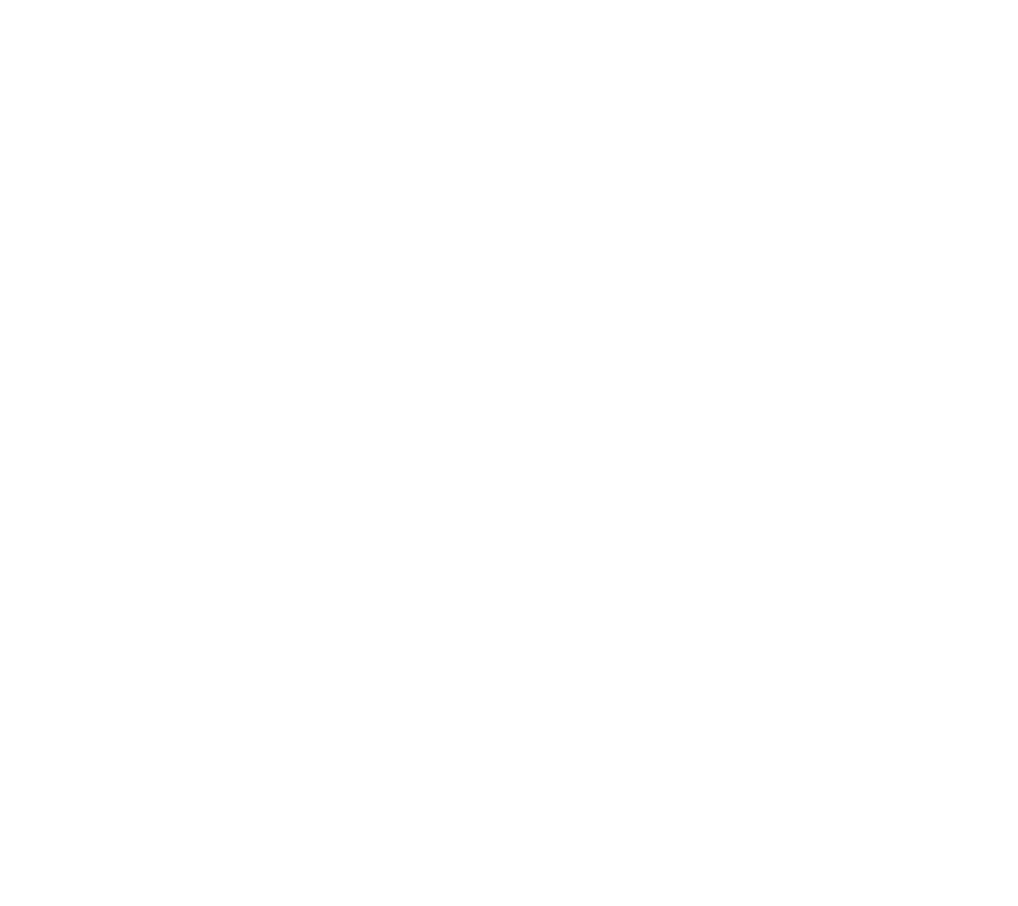
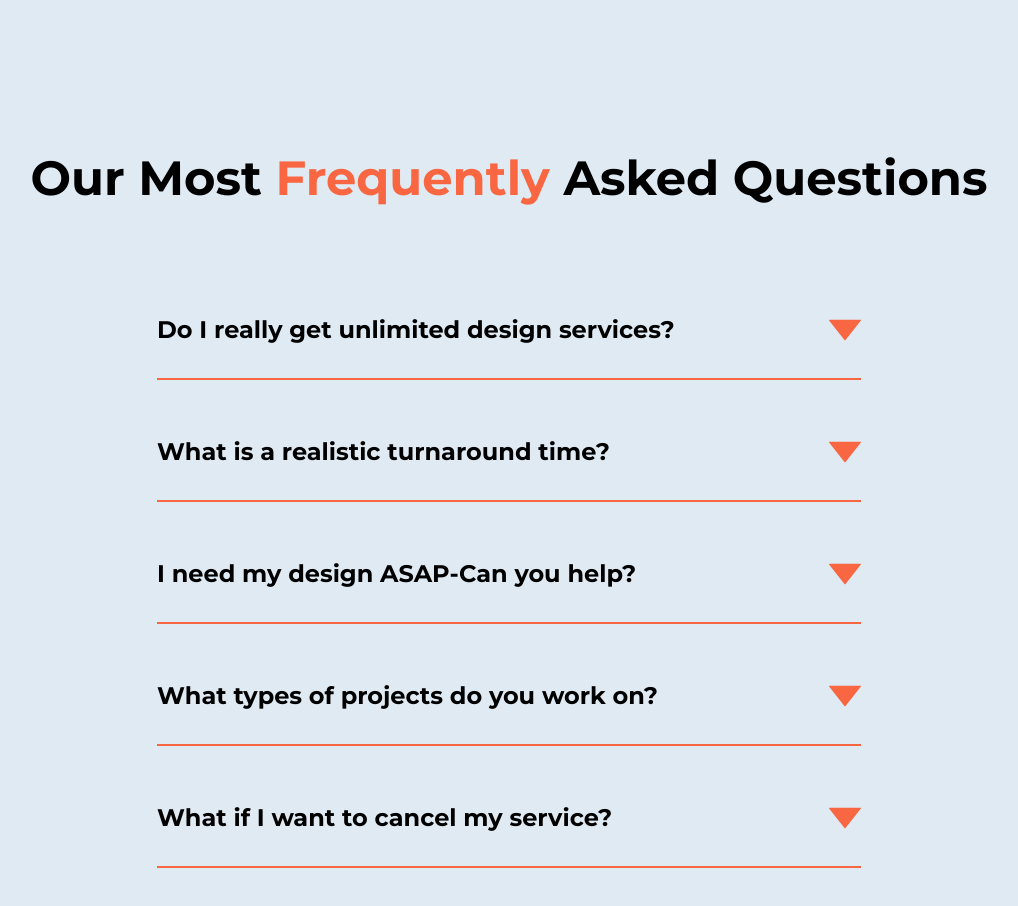
Before and after one commit to medagui1/saas, a React (Vite) app: page / in a window 1280 px wide. Shown: the part 11000-11906 px from the top of the page, without its empty margins (131-1149 px from the left). Before the commit the page ends 10994 px from the top, so only its background shows below. Built offline with nearby package versions, Linux system fonts and the light colour scheme.

Commit message:
adding the FAQ section

```diff
--- a/src/App.jsx
+++ b/src/App.jsx
@@ -9,6 +9,7 @@
 import BusinessInsights from './sections/BusinessInsights'
 import Plans from './sections/Plans'
 import DecisionMaking from './sections/DecisionMaking'
+import FAQs from './sections/FAQs'
 
 function App() {
   const [count, setCount] = useState(0)
@@ -22,6 +23,7 @@
       <BusinessInsights />
       <Plans />
       <DecisionMaking />
+      <FAQs />
     </main>
   )
 }
--- a/src/components/Decision.jsx
+++ b/src/components/Decision.jsx
@@ -7,7 +7,7 @@
         isLeft
           ? "rounded-r-[40px] rounded-tl-[40px] max-sm:rounded-r-[20px] max-sm:rounded-tl-[20px]"
           : "rounded-l-[40px] rounded-tr-[40px] max-sm:rounded-l-[20px] max-sm:rounded-tr-[20px]"
-      } bg-black text-white pr-16 pl-8 py-8 max-sm:pr-8 max-sm:pl-4 max-sm:py-4 max-w-[500px] hover:bg-secondary transition `}
+      } bg-[#292526] text-white pr-16 pl-8 py-8 max-sm:pr-8 max-sm:pl-4 max-sm:py-4 max-w-[500px] hover:bg-secondary transition `}
     >
       <p className="font-bold text-start text-xl max-sm:text-sm"> {decision} </p>
     </div>
--- /dev/null
+++ b/src/components/FAQ.jsx
@@ -0,0 +1,25 @@
+import React, { useState } from "react";
+
+const FAQ = ({ question, answer }) => {
+  const [isShown, setIsShown] = useState(false);
+  return (
+    <div className="text-start border-b-2 border-secondary py-4 mb-6">
+      <div className=" py-4 w-full  flex justify-between items-center">
+        <p className="font-bold text-2xl "> {question} </p>
+        <img
+          src="icons/arrow_down.svg"
+          alt=""
+          className={`w-8 h-8 transition-transform transform ${
+            isShown ? "rotate-180" : ""
+          }`}
+          onClick={() => setIsShown(!isShown)}
+        />
+      </div>
+      <div className={`${!isShown && "hidden"}`}>
+        <p className="text-xl"> {answer} </p>
+      </div>
+    </div>
+  );
+};
+
+export default FAQ;
--- a/src/constants/index.js
+++ b/src/constants/index.js
@@ -118,7 +118,9 @@
       "Connect on slack",
       "One 30 minutes meeting a week",
     ],
-    design_team: ["1 designer working with 4-5 other customers at the same time"],
+    design_team: [
+      "1 designer working with 4-5 other customers at the same time",
+    ],
   },
   {
     name: "Pro",
@@ -141,7 +143,8 @@
   },
   {
     name: "Turbo",
-    description: "Great for products that require more design horsepower and tight timelines",
+    description:
+      "Great for products that require more design horsepower and tight timelines",
     price: {
       monthly: "$5200",
       quarterly: "$14040",
@@ -152,7 +155,7 @@
       "User testing",
       "Figma Prototypes",
       "Flexible meetings",
-      "Custom workflows to speed up delivery"
+      "Custom workflows to speed up delivery",
     ],
     design_team: [
       "1 design lead",
@@ -163,22 +166,21 @@
 
 export const plan_time_intervals = [
   {
-    time : 'monthly',
-    saving : '',
-    duration : 'per month'
+    time: "monthly",
+    saving: "",
+    duration: "per month",
   },
   {
-    time : 'quarterly',
-    saving : 'save 10%',
-    duration : 'per quarter'
+    time: "quarterly",
+    saving: "save 10%",
+    duration: "per quarter",
   },
   {
-    time : 'yearly',
-    saving : 'save 15%',
-    duration : 'per year'
+    time: "yearly",
+    saving: "save 15%",
+    duration: "per year",
   },
-
-]
+];
 
 export const decision_making_list = [
   "You want a new, innovative, and user-centered UX strategy for an existing product",
@@ -186,5 +188,33 @@
   "You want to translate complex data into an easy-to-understand dashboard",
   "You need additional design resources that synergize with your (already) amazing design team",
   "You‘re researching how UX can impact you business growth",
-  "You want to understand your users and design products that meet their needs"
-]
+  "You want to understand your users and design products that meet their needs",
+];
+
+export const frequently_asked_question = [
+  {
+    question: "Do I really get unlimited design services?",
+    answer:
+      "Yes, our subscription plans offer unlimited design services for a fixed monthly fee. You can request as many designs as you need within the scope of your plan.",
+  },
+  {
+    question: "What is a realistic turnaround time?",
+    answer:
+      "The turnaround time depends on the complexity of the project. Generally, we aim to deliver initial designs within 3 business days. Revisions and finalization may take additional time.",
+  },
+  {
+    question: "I need my design ASAP-Can you help?",
+    answer:
+      "Yes, we offer expedited services for urgent design needs. Please contact our support team to discuss your specific requirements, and we will do our best to accommodate your timeline.",
+  },
+  {
+    question: "What types of projects do you work on?",
+    answer:
+      "We work on a wide range of projects, including but not limited to logos, branding, marketing materials, social media graphics, web design, and more. If you have a specific project in mind, feel free to reach out to us for more details.",
+  },
+  {
+    question: "What if I want to cancel my service?",
+    answer:
+      "You can cancel your subscription at any time. Please log in to your account and navigate to the cancellation section. Keep in mind that canceling your service will take effect at the end of your current billing period.",
+  },
+];
--- a/src/sections/DecisionMaking.jsx
+++ b/src/sections/DecisionMaking.jsx
@@ -14,7 +14,7 @@
         How to know if <span className="text-secondary">ADP</span> if right for your {" "}
         <span className="text-secondary">startup</span>
       </h2>
-      <div className="flex flex-wrap gap-16 mx-20 justify-center items-stretch max-sm:mx-4 max-sm:gap-4 max-lg:gap-8">
+      <div className="flex flex-wrap gap-16 mx-20 justify-center items-start max-sm:mx-4 max-sm:gap-4 max-lg:gap-8">
         {decision_making_list.map((decision, index) => (
             <Decision key={decision} decision={decision} isLeft={index % 2 === 0 ? true : false}/>
         ))}
--- /dev/null
+++ b/src/sections/FAQs.jsx
@@ -0,0 +1,23 @@
+import React, { useState } from "react";
+import FAQ from "../components/FAQ";
+import { frequently_asked_question } from "../constants";
+
+const FAQs = () => {
+
+
+  return (
+    <section className="py-8 px-32 max-lg:px-4 max-sm:py-4 max-lg:py-16 flex flex-col justify-center items-center mt-32">
+      <h2 className="text-5xl max-sm:text-2xl font-bold capitalize  mb-20 max-sm:mb-4 max-lg:mb-6">
+        Our most <span className="text-secondary">frequently</span> asked
+        questions
+      </h2>
+      <div className="w-full px-40">
+        {frequently_asked_question.map((question) => (
+          <FAQ question={question.question} key={question.question} answer={question.answer}/>
+        ))}
+      </div>
+    </section>
+  );
+};
+
+export default FAQs;
```
Also changed, not shown: public/icons/arrow_down.svg (added).
